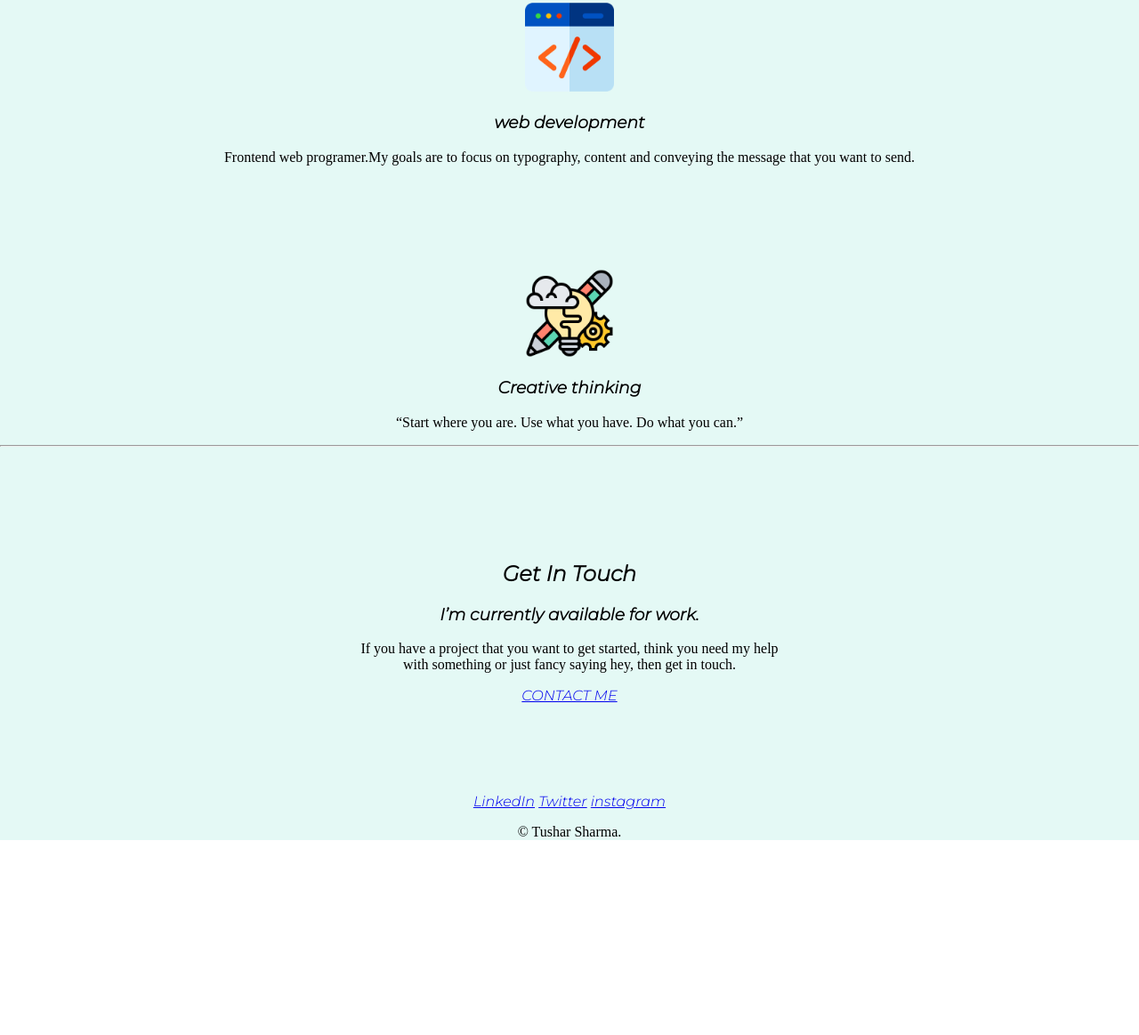
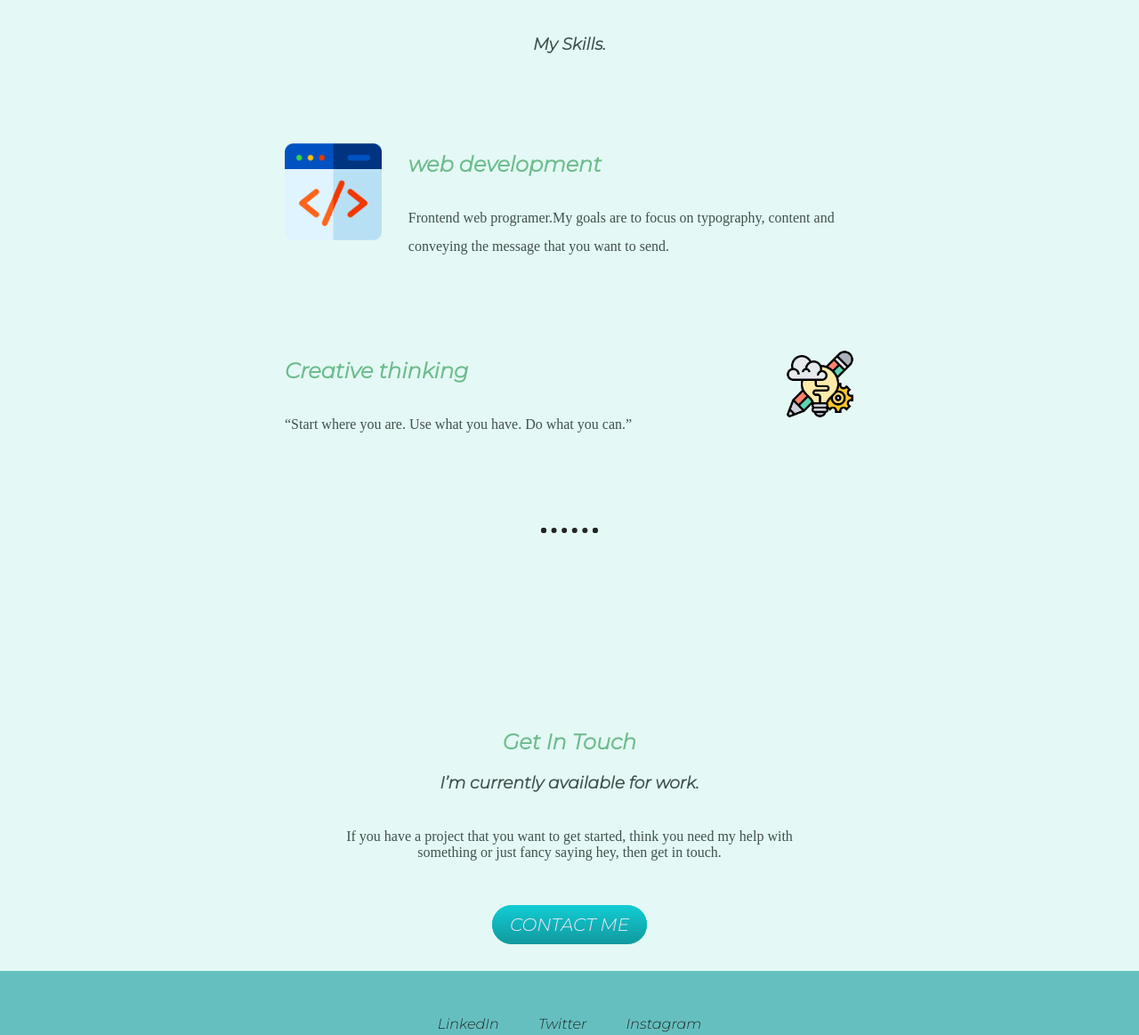
Before and after one commit to tarun142002/first_project, a plain HTML site: page index.html in a window 1280 px wide. Shown: the part 1308-2471 px from the top of the page at 89% size. Before the commit the page ends 2268 px from the top, so only its background shows below. Drawn offline with Linux system fonts and the light colour scheme.

Commit message:
updating and adding new items

```diff
--- a/css/style.css
+++ b/css/style.css
@@ -1,4 +1,5 @@
 body{
+    color: #40514e;
     margin: 0;
     text-align: center;
     font-family: 'Montserrat', sans-serif;
@@ -13,6 +14,11 @@ h1{
 }
 h3{
     font-family: 'Montserrat', sans-serif;
+    /* color:rgb(110, 188, 142);
+    text-decoration:wavy; */
+}
+h2{
+    color:rgb(110, 188, 142);
 }
 div{
     background-color: #E4F9F5;
@@ -22,6 +28,22 @@ div{
 p{
     font-family: 'monstserrat';
 }
+hr{
+    border: dotted #232525 6px;
+    border-bottom: none;
+    width: 4%;
+    margin: 100px auto;
+}
+a{
+    color:#232c2c;
+    margin: 10px 20px;
+    text-decoration: none;
+}
+a:hover{
+    color: #EAF6F6;
+    font-size: 0.75rem;
+    padding: 20px 0px;
+}
 
 
 
@@ -29,30 +51,90 @@ p{
 img.top_cloud
 {
     position: absolute;
-    right: 25%;
-    top: 10%;
+    right: 300px;
+    top: 40px;
 }
 
 img.bot_cloud
 {
     position: absolute;
-    left: 24%;
-    bottom: 46%;
+    left: 250px;
+    bottom: 300px ;
 }
 div.profile
 {
     text-align: center;
 }
-img.cre{
-    width: 100px;
+.intro{
+    width: 30%;
+    margin: auto;
 }
 img.backgroundimae{
     width: 60%;
 }
+.skill-row{
+    width: 50%;
+    margin: 100px auto 100px auto;
+    text-align: left;
+    line-height: 2;
+    padding: 0px;
+}
+.cre{
+    width: 17%;
+    float: left;
+    margin-right: 30px;
+}
+.crea{
+    width: 12%;
+    float: right;
+    margin-left: 30px;
+}
+.contact-msg{
+    width: 40%;
+    margin: 40px auto 60px;
+    /* padding: bottom 40px; */
+
+}
+.contact-me{
+    padding-bottom: 40px;
+}
+.btn {
+    background: #11cdd4;
+    background-image: -webkit-linear-gradient(top, #11cdd4, #11999e);
+    background-image: -moz-linear-gradient(top, #11cdd4, #11999e);
+    background-image: -ms-linear-gradient(top, #11cdd4, #11999e);
+    background-image: -o-linear-gradient(top, #11cdd4, #11999e);
+    background-image: linear-gradient(to bottom, #11cdd4, #11999e);
+    -webkit-border-radius: 60;
+    -moz-border-radius: 60;
+    border-radius: 60px;
+    font-family: 'Montserrat', sans-serif;
+    color: #f5e7f5;
+    font-size: 20px;
+    padding: 10px 20px 10px 20px;
+    text-decoration: none;
+  }
+
+  .btn:hover {
+    background: #19e3cb;
+    background-image: -webkit-linear-gradient(top, #19e3cb, #2bc4ad);
+    background-image: -moz-linear-gradient(top, #19e3cb, #2bc4ad);
+    background-image: -ms-linear-gradient(top, #19e3cb, #2bc4ad);
+    background-image: -o-linear-gradient(top, #19e3cb, #2bc4ad);
+    background-image: linear-gradient(to bottom, #19e3cb, #2bc4ad);
+    text-decoration: none;
+  }
+  .bottom-container{
+    background-color: #66BFBF;
+    padding: 50px 0px 20px;
+  }
+  .copy{
+    color: #EAF6F6;
+  }
 /*************************id*********************/
 #pro{
-     width: 110px;
-     height: 105px;
+     width: 10%;
+     height: 50%;
      border-radius: 50%;
 }
 #cont{
--- a/index.html
+++ b/index.html
@@ -21,28 +21,26 @@
         <img class="top_cloud" src="Images/cloud.png" alt="">
         <h3>A Engineering Student</h3>
         <img class="bot_cloud" src="Images/cloud.png" alt="">
-        <img  class="backgroundimae" src="Images/land.svg" alt="">
+        <img class="backgroundimae" src="Images/land.svg" alt="">
     </div>
     <div class="middle-container">
         <div class="profile">
-            <img id="pro" src="Images/tarun1.jpg" alt="">
+            <img id="pro" src="Images/me.svg" alt="">
             <h2>Hello.</h2>
-            <p>"I'm a Engineering Student. <br>
-                I have a passion for web design and love to <br>
-                create  websites.""
+            <p class="intro">"I'm a Engineering Student.I have a passion for web design and love to create websites.""
             </p>
         </div>
         <hr>
         <div class="skills">
-            <h2>My Skills.</h2>
+            <h3>My Skills.</h3>
             <div class="skill-row">
                 <img class="cre" src="Images/web-development.png" alt="">
-                <h3>web development</h3>
+                <h2>web development</h2>
                 <p>Frontend web programer.My goals are to focus on typography, content and conveying the message that you want to send.</p>
             </div>
             <div class="skill-row">
-                <img class="cre" src="Images/design-thinking.png" alt="">
-                <h3>Creative thinking</h3>
+                <img class="crea" src="Images/design-thinking.png" alt="">
+                <h2>Creative thinking</h2>
                 <p>“Start where you are. Use what you have. Do what you can.”</p>
             </div>
         </div>
@@ -50,7 +48,8 @@
         <div class="contact-me">
             <h2>Get In Touch</h2>
             <h3>I’m currently available for work.</h3>
-            <p>If you have a project that you want to get started, think you need my help <br> with something or just fancy saying hey, then get in touch.</p>
+            <p class="contact-msg">If you have a project that you want to get started, think you need my help with something or just
+                fancy saying hey, then get in touch.</p>
             <a class="btn" href="mailto:name@email.com">CONTACT ME</a>
         </div>
     </div>
@@ -59,8 +58,8 @@
     <div class="bottom-container">
         <a class="footer-link" href="https://www.linkedin.com/in/tushar-sharma-a03151177/">LinkedIn</a>
         <a class="footer-link" href="https://twitter.com/Tushar171977">Twitter</a>
-        <a class="footer-link" href="https://www.instagram.com/t.a.r.u.n.01/">instagram</a>
-        <p>© Tushar Sharma.</p>
+        <a class="footer-link" href="https://www.instagram.com/t.a.r.u.n.01/">Instagram</a>
+        <p class="copy">© Tushar Sharma.</p>
     </div>
 
 </body>
```
Also changed, not shown: Images/me.svg (added).
